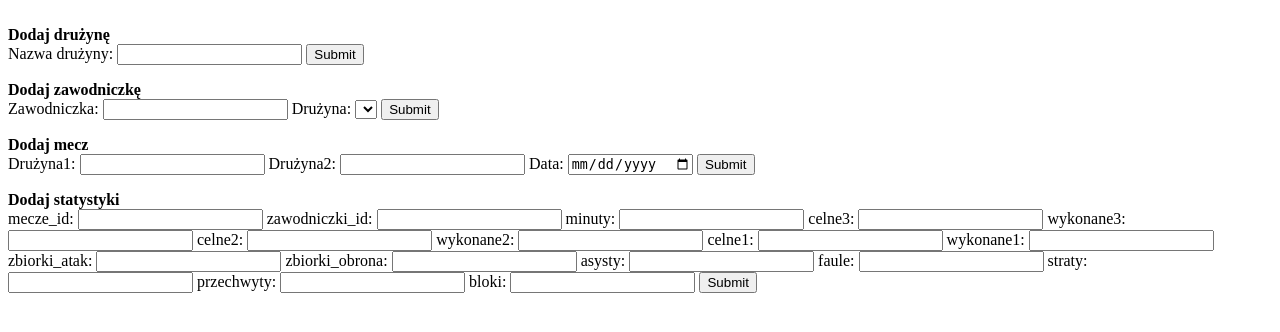
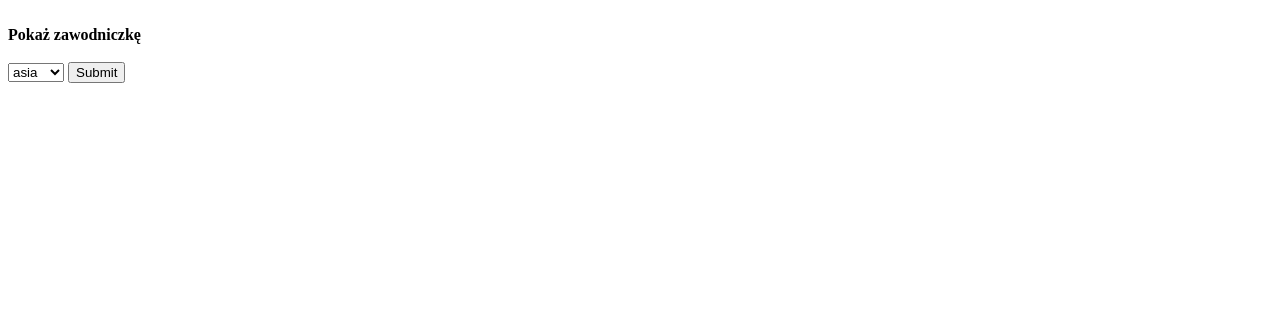
Before and after one commit to zbysheck/Basket-stats, a PHP site: page /view.php in a window 1280 px wide. Shown: the top 332 px of the page. Run offline with PHP 8.4, Linux system fonts and the light colour scheme; data comes from the database, SQL or seed files in the repository; data that the repository does not hold is empty.

Commit message:
viewing added

```diff
--- a/view.php
+++ b/view.php
@@ -1,51 +1,82 @@
 <?php
-	$con=mysqli_connect("localhost","root","","basket");
+	$con=mysqli_connect("localhost","root","","basket2");
 	// Check connection
 	if (mysqli_connect_errno()){
 		echo "Failed to connect to MySQL: " . mysqli_connect_error();
 	}
 
-if(isset($_POST['case'])){
-	if($_POST['case'] == 'team'){
-		echo "tem";
-		insertTeam();
-	}elseif($_POST['case'] == 'player'){
-		insertPlayer();
-	}elseif($_POST['case'] == 'match'){
-		insertMatch();
-	}elseif($_POST['case'] == 'stat'){
-		insertStat();
-	}
-	echo $_POST['case'];echo "dasdasa";
-
-
-	if (!mysqli_query($con,$sql)){
-		die('Error: ' . mysqli_error($con));
-	}
-	echo "1 record added";
-	//mysqli_close($con);
-
-
-}
-
-	function insertTeam(){
-			$sql="INSERT INTO druzyny (nazwa)
-	VALUES
-	('$_POST[team_name]')";
+	function perc($f, $s){
+		if($s || $f>$s)
+			return round($f*100/$s) . "%";
+		else
+			return "100%";
 	}
 
-
-/*
-	function dropDown($table, $option, $text){
-		$result = mysqli_query($con,'SELECT * FROM ".$table."');
-		while($row = mysqli_fetch_array($result)){
-			echo "<option value=\"";
-			echo $row['$option'] . "\">" . $row['$text'];
-			echo "</option><br>";
-		}
+	function td($s){
+		echo "<td>" . $s . "</td>";
 	}
 
-	dropDown("druzyny", "druzyny_id", "nazwa");*/
+	if(isset($_POST['case'])){
+		echo "lala";
+		if($_POST['case']=="player"){
+			echo "<table border=\"5\">";
+			$result = mysqli_query($con,'SELECT * FROM stat');
+			echo "<tr>";
+			td("id");
+			td("min");
+			td("pkt");
+			td("c3");
+			td("w3");
+			td("%3");
+			td("c2");
+			td("w2");
+			td("%2");
+			td("c1");
+			td("w1");
+			td("%1");
+			td("zba");
+			td("zbo");
+			td("zbw");
+			TD("A");
+			TD("F");
+			TD("S");
+			TD("P");
+			TD("B");
+			echo "</tr>";
+			while($row = mysqli_fetch_array($result)){
+				echo "<tr>";
+				echo "<td>" . $row['stat_id'] . "</td>";
+				echo "<td>" . $row['minutes'] . "</td>";
+				echo "<td>" . ($row['fg3']*3+$row['fg2']*2+$row['fg1'])  . "</td>";
+				echo "<td>" . $row['fg3'] . "</td>";
+				echo "<td>" . $row['fga3'] . "</td>";
+				echo "<td>" . perc($row['fg3'], $row['fga3']) . "</td>";
+				echo "<td>" . $row['fg2'] . "</td>";
+				echo "<td>" . $row['fga2'] . "</td>";
+				echo "<td>" . perc($row['fg2'], $row['fga2']) . "</td>";
+				echo "<td>" . $row['fg1'] . "</td>";
+				echo "<td>" . $row['fga1'] . "</td>";
+				echo "<td>" . perc($row['fg1'], $row['fga1']) . "</td>";
+				echo "<td>" . $row['orb'] . "</td>";
+				echo "<td>" . $row['drb'] . "</td>";
+				echo "<td>" . ($row['drb']+$row['orb']) . "</td>";
+				echo "<td>" . $row['assists'] . "</td>";
+				echo "<td>" . $row['fauls'] . "</td>";
+				echo "<td>" . $row['turnovers'] . "</td>";
+				echo "<td>" . $row['steals'] . "</td>";
+				echo "<td>" . $row['blocks'] . "</td>";
+
+				echo "</tr>";
+			}
+			echo "</table>";
+		}
+		elseif($_POST['case']=="add_player"){
+
+		}
+
+		echo "1 record added";
+		//mysqli_close($con);
+	}
 ?>
 
 <html>
@@ -53,63 +84,25 @@ if(isset($_POST['case'])){
 		<meta charset="utf-8">
 	</head>
 	<body>
-	<?php //bom("lala");?>
 	<br/>
-		<b>Dodaj drużynę</b>
-		<form action="sub.php" method="post">
-			Nazwa drużyny: <input type="text" name="team_name">
-			<input type="hidden" name="case" value="team">
-			<input type="submit">
-		</form>
 
-		<b>Dodaj zawodniczkę</b>
-		<form action="include/insert_player.php" method="post">
-			Zawodniczka: <input type="text" name="imie_nazwisko">
-			Drużyna: <select name="team" id="myselect">
+		<b>Pokaż zawodniczkę</b>
+		<form action="view.php" method="post">
+			<br/> <select name="player" id="myselect" onchange="this.form.submit()">
 <?php
-			$result = mysqli_query($con,'SELECT * FROM druzyny');
+			$result = mysqli_query($con,'SELECT * FROM player');
 
 			while($row = mysqli_fetch_array($result)){
 				echo "<option value=\"";
-				echo $row['druzyny_id'] . "\">" . $row['nazwa'];
+				echo $row['player_id'] . "\">" . $row['name'];
 				echo "</option><br>";
 			}
-
-			//dropDown("druzyny", "druzyny_id", "nazwa");
 ?>
-
+			<input type="hidden" name="case" value="player">
 					</select>
 			<input type="submit">
 		</form>
 
-		<b>Dodaj mecz</b>
-		<form action="include/insert_match.php" method="post">
-			Drużyna1: <input type="text" name="id_team1">
-			Drużyna2: <input type="text" name="id_team2">
-			Data: <input type="date" name="match_date">
-			<input type="submit">
-		</form>
-
-		<b>Dodaj statystyki</b>
-		<form action="include/insert_stat.php" method="post">
-			mecze_id: <input type="number" name="mecze_id">
-			zawodniczki_id: <input type="number" name="zawodniczki_id">
-			minuty: <input type="number" name="minuty">
-			celne3: <input type="number" name="celne3">
-			wykonane3: <input type="number" name="wykonane3">
-			celne2: <input type="number" name="celne2">
-			wykonane2: <input type="number" name="wykonane2">
-			celne1: <input type="number" name="celne1">
-			wykonane1: <input type="number" name="wykonane1">
-			zbiorki_atak: <input type="number" name="zbiorki_atak">
-			zbiorki_obrona: <input type="number" name="zbiorki_obrona">
-			asysty: <input type="number" name="asysty">
-			faule: <input type="number" name="faule">
-			straty: <input type="number" name="straty">
-			przechwyty: <input type="number" name="przechwyty">
-			bloki: <input type="number" name="bloki">
-			<input type="submit">
-		</form>
 
 	</body>
 </html>
```
